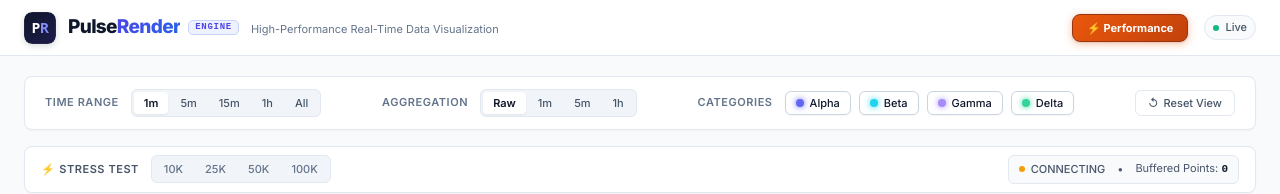
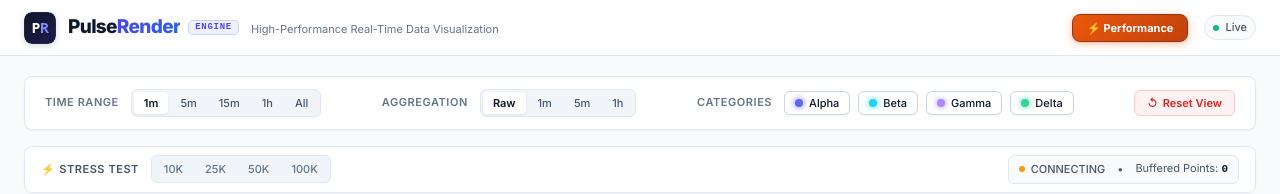
Before and after one commit to RaafidAfraazG/PulseRender, a Next.js app: page /dashboard in a window 1280 px wide. Shown: the top 194 px of the page. Built offline with nearby package versions, Linux system fonts and the light colour scheme; no server answers.

Commit message:
style(ui): update control bar Reset View button to red styling

```diff
--- a/components/controls/DashboardControls.module.css
+++ b/components/controls/DashboardControls.module.css
@@ -100,13 +100,13 @@
 }
 
 .resetBtn {
-  background: #ffffff;
-  border: 1px solid var(--border-subtle);
-  color: var(--text-secondary);
+  background: #fef2f2;
+  border: 1px solid #fecaca;
+  color: #dc2626;
   padding: 5px 12px;
   border-radius: var(--radius-md);
   font-size: var(--text-xs);
-  font-weight: 500;
+  font-weight: 600;
   cursor: pointer;
   display: inline-flex;
   align-items: center;
@@ -115,9 +115,9 @@
 }
 
 .resetBtn:hover {
-  background: #f8fafc;
-  border-color: var(--border-emphasis);
-  color: var(--text-primary);
+  background: #dc2626;
+  border-color: #dc2626;
+  color: #ffffff;
 }
 
 .resetBtnActive {
```
